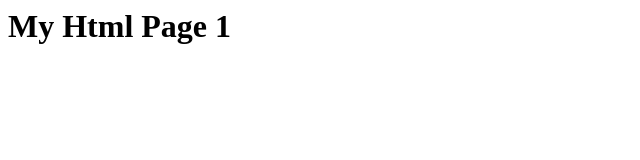
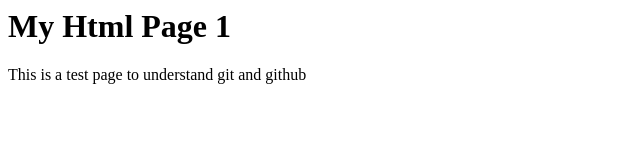
Before and after one commit to dmostafiz/test, a plain HTML site: page index.html in a window 1280 px wide. Shown: the whole page, without its empty margins (0-640 px from the left). Drawn offline with Linux system fonts and the light colour scheme.

Commit message:
I modified the index page

```diff
--- a/index.html
+++ b/index.html
@@ -1 +1,2 @@
 <h1>My Html Page 1</h1>
+<p>This is a test page to understand git and github</p>
```
